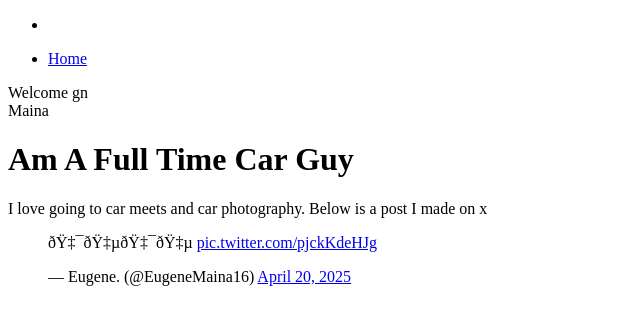
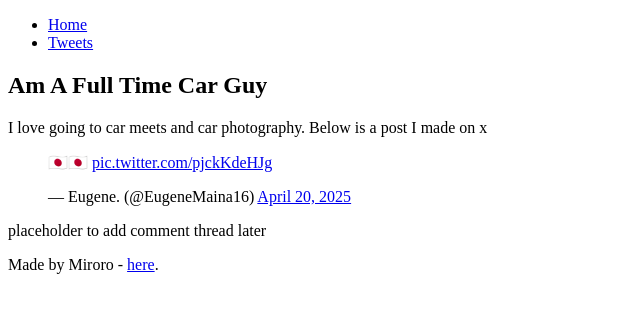
Before and after one commit to Eugene-Maina/My_First_Portfolio, a plain HTML site: page html_basic/tweets.html in a window 1280 px wide. Shown: the whole page, without its empty margins (0-640 px from the left). Drawn offline with Linux system fonts and the light colour scheme.

Commit message:
made changes to the structure of the html code

```diff
--- a/html_basic/tweets.html
+++ b/html_basic/tweets.html
@@ -1,29 +1,28 @@
 <!DOCTYPE html>
 <html lang="en">
     <head>
+        <meta charset="UTF-8">
         <title>My First Portfolio</title>
-        <nav>
-            <ul>
-                <li>
-                    <a href ="index.html"></a>
-                </li>
-            </ul>
-        </nav>
     </head>
     <body>
+        <header>
+            <ul>
+                <li><a href="index.html">Home</a></li>
+                <li><a href="tweets.html">Tweets</a></li>
+            </ul>
+        </header>
         <main>
-            <nav>
-            <ul>
-                <li>
-                    <a href="index.htm">Home</a>
-                </li>
-            </ul>
-        </nav>
-        <article>Welcome gn</article>
-        <aside>Maina</aside>
-        <h1>Am A Full Time Car Guy</h1>
-        <p>I love going to car meets and car photography. Below is a post I made on x </p>
-        <blockquote class="twitter-tweet"><p lang="qme" dir="ltr">🇯🇵🇯🇵 <a href="https://t.co/pjckKdeHJg">pic.twitter.com/pjckKdeHJg</a></p>&mdash; Eugene. (@EugeneMaina16) <a href="https://twitter.com/EugeneMaina16/status/1913914421790863362?ref_src=twsrc%5Etfw">April 20, 2025</a></blockquote> <script async src="https://platform.twitter.com/widgets.js" charset="utf-8"></script>
-    </main>
+            <article>
+                <h1>Am A Full Time Car Guy</h1>
+                <p>I love going to car meets and car photography. Below is a post I made on x </p>
+                <blockquote class="twitter-tweet"><p lang="qme" dir="ltr">🇯🇵🇯🇵 <a href="https://t.co/pjckKdeHJg">pic.twitter.com/pjckKdeHJg</a></p>— Eugene. (@EugeneMaina16) <a href="https://twitter.com/EugeneMaina16/status/1913914421790863362?ref_src=twsrc%5Etfw">April 20, 2025</a></blockquote> <script async src="https://platform.twitter.com/widgets.js" charset="utf-8"></script>
+            </article>
+            <aside>
+                <p>placeholder to add comment thread later</p>
+            </aside>
+        </main>
+        <footer>
+            <p>Made by Miroro - <a href="linkedin.com/in/eugene-maina-924090241" target="_blank">here</a>.</p>
+        </footer>
     </body>
 </html>
```
Also changed, not shown: html_basic/index.html (+13 -17 lines).
